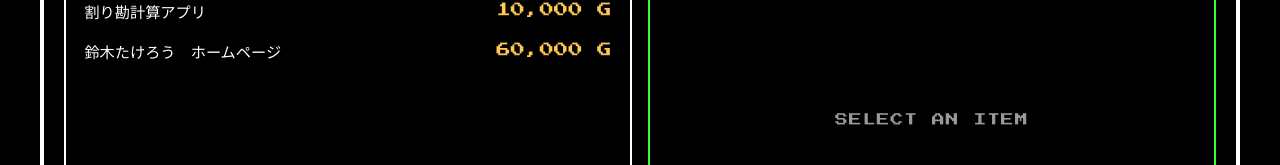
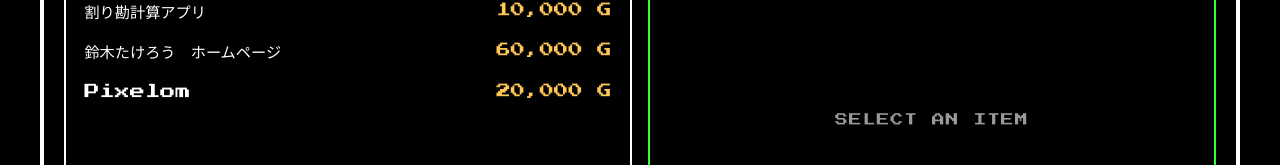
Before and after one commit to ogison/portfolio, a Next.js app: page /shop in a window 1280 px wide. Shown: the part 239-404 px from the top of the page. Built offline with nearby package versions, Linux system fonts and the light colour scheme; no server answers.

Commit message:
feat: add Pixelom to works showcase
Add Pixelom (image-to-pixel-art tool) entry and icon to the shop works list.

```diff
--- a/src/features/shop/WorksShowcase.tsx
+++ b/src/features/shop/WorksShowcase.tsx
@@ -47,6 +47,17 @@ const works: WorkItem[] = [
       "必要な情報をすぐ読めることを大事にして作ったよ。",
     link: "https://suzukitakero-kakamigahara.jp/",
     iconPath: "/images/works/suzuki.svg",
+  },
+  {
+    id: "pixelom",
+    title: "Pixelom",
+    price: "20,000 G",
+    description:
+      "アップロードした画像をドット絵風に変換できるツールだよ。\n" +
+      "解像度や色数を調整して、好みのレトロな雰囲気に仕上げられるんだ。\n" +
+      "写真をピクセルアートにして遊びたいときに使ってみてね。",
+    link: "https://pixelom.pages.dev/",
+    iconPath: "/images/works/pixelom.svg",
   },
 ];
 
```
Also changed, not shown: public/images/works/pixelom.svg (added).
